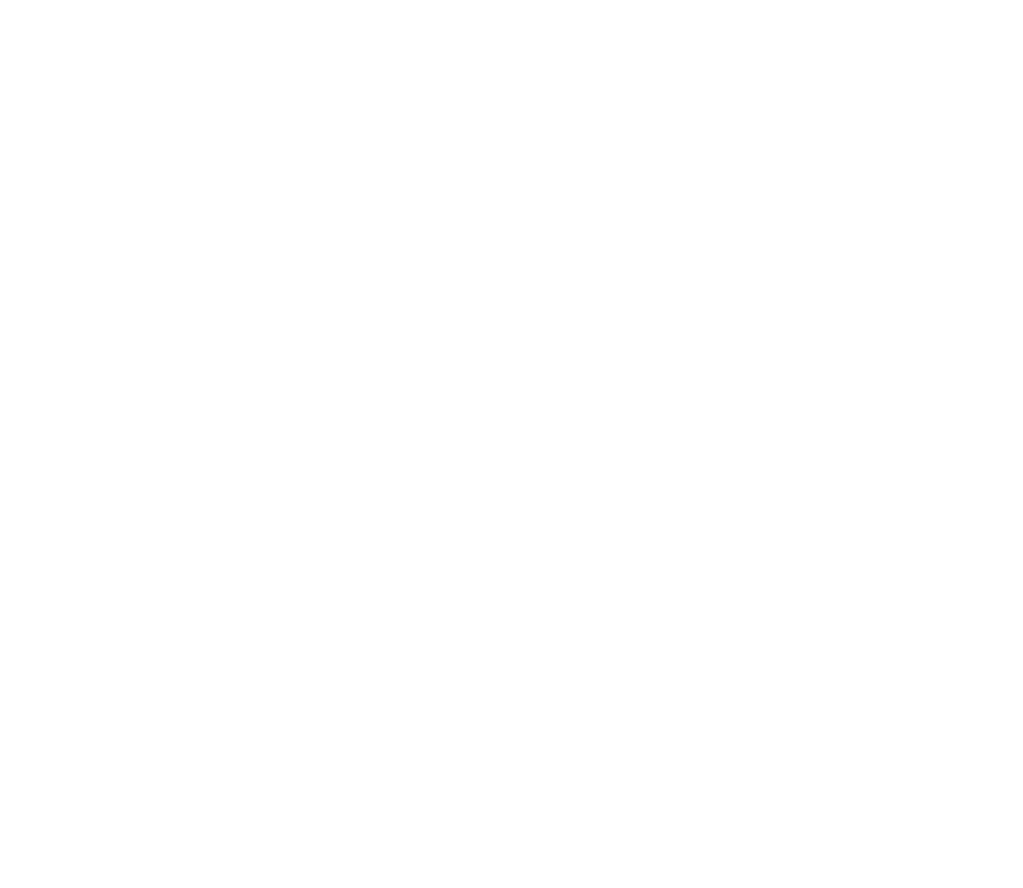
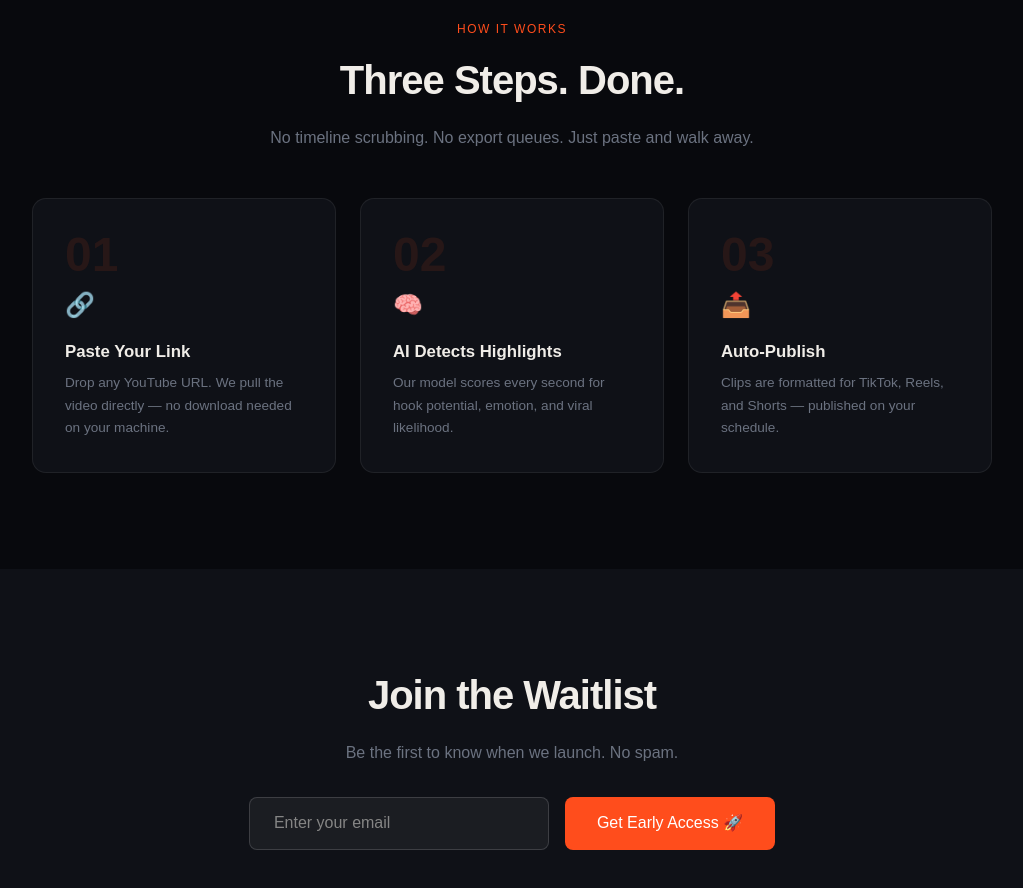
Before and after one commit to Abdullamborghini/clipforge, a Next.js app in the folder clipforge/: page / in a window 1280 px wide. Shown: the part 1720-2608 px from the top of the page, without its empty margins (128-1151 px from the left). Before the commit the page ends 1644 px from the top, so only its background shows below. Built offline with nearby package versions, Linux system fonts and the light colour scheme.

Commit message:
add how it works and waitlist

```diff
--- a/clipforge/app/page.tsx
+++ b/clipforge/app/page.tsx
@@ -171,6 +171,43 @@
 
         </div>
       </section>
+    {/* How It Works */}
+      <section style={{ padding: '6rem 2rem', textAlign: 'center' }}>
+        <p style={{ color: '#ff4d1c', fontSize: '0.75rem', letterSpacing: '1.5px', textTransform: 'uppercase', marginBottom: '0.75rem' }}>How It Works</p>
+        <h2 style={{ fontSize: '2.5rem', fontWeight: 800, marginBottom: '1rem', letterSpacing: '-1px' }}>Three Steps. Done.</h2>
+        <p style={{ color: '#6b7280', marginBottom: '3rem' }}>No timeline scrubbing. No export queues. Just paste and walk away.</p>
+
+        <div style={{ display: 'grid', gridTemplateColumns: 'repeat(3,1fr)', gap: '1.5rem', maxWidth: '960px', margin: '0 auto' }}>
+          {[
+            { num: '01', icon: '🔗', title: 'Paste Your Link', desc: 'Drop any YouTube URL. We pull the video directly — no download needed on your machine.' },
+            { num: '02', icon: '🧠', title: 'AI Detects Highlights', desc: 'Our model scores every second for hook potential, emotion, and viral likelihood.' },
+            { num: '03', icon: '📤', title: 'Auto-Publish', desc: 'Clips are formatted for TikTok, Reels, and Shorts — published on your schedule.' },
+          ].map((step) => (
+            <div key={step.num} style={{ background: '#0f1117', border: '1px solid rgba(255,255,255,0.07)', borderRadius: '14px', padding: '2rem', textAlign: 'left' }}>
+              <div style={{ fontSize: '3rem', fontWeight: 800, color: 'rgba(255,77,28,0.1)', lineHeight: 1, marginBottom: '0.5rem' }}>{step.num}</div>
+              <div style={{ fontSize: '1.5rem', marginBottom: '1rem' }}>{step.icon}</div>
+              <div style={{ fontWeight: 700, fontSize: '1.05rem', marginBottom: '0.5rem' }}>{step.title}</div>
+              <p style={{ fontSize: '0.85rem', color: '#6b7280', lineHeight: 1.65 }}>{step.desc}</p>
+            </div>
+          ))}
+        </div>
+      </section>
+
+      {/* Waitlist */}
+      <section style={{ padding: '6rem 2rem', textAlign: 'center', background: '#0f1117' }}>
+        <h2 style={{ fontSize: '2.5rem', fontWeight: 800, marginBottom: '1rem', letterSpacing: '-1px' }}>Join the Waitlist</h2>
+        <p style={{ color: '#6b7280', marginBottom: '2rem' }}>Be the first to know when we launch. No spam.</p>
+        <div style={{ display: 'flex', gap: '1rem', justifyContent: 'center', flexWrap: 'wrap' }}>
+          <input
+            type="email"
+            placeholder="Enter your email"
+            style={{ padding: '0.85rem 1.5rem', borderRadius: '8px', border: '1px solid rgba(255,255,255,0.15)', background: 'rgba(255,255,255,0.05)', color: '#f0ede8', fontSize: '1rem', width: '300px' }}
+          />
+          <button style={{ background: '#ff4d1c', color: '#fff', border: 'none', padding: '0.85rem 2rem', borderRadius: '8px', fontSize: '1rem', fontWeight: 500, cursor: 'pointer' }}>
+            Get Early Access 🚀
+          </button>
+        </div>
+      </section>
     </main>
   );
 }
```
